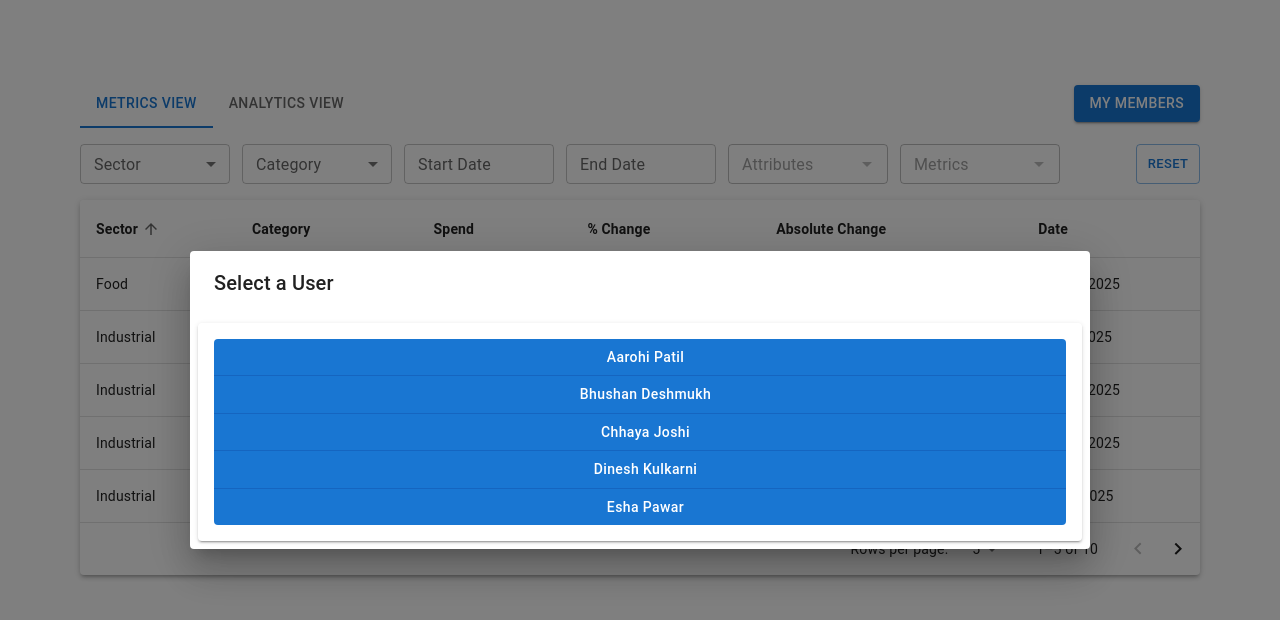
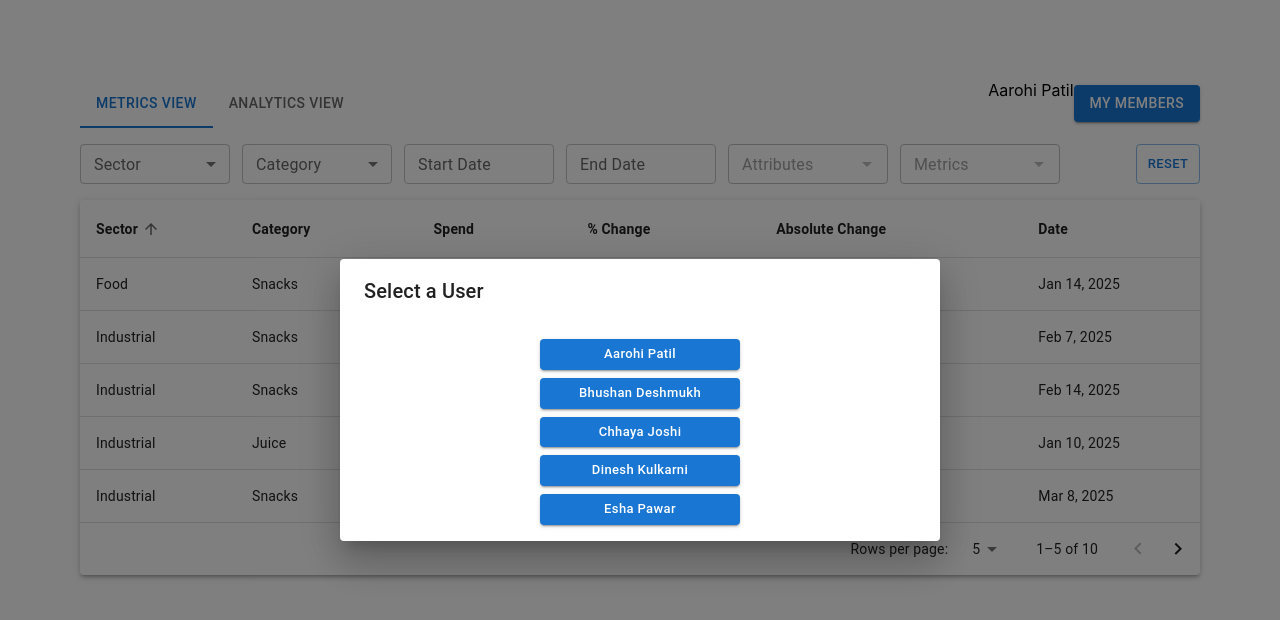
Before and after one commit to pranaydo/DashBoard-App, a React (Create React App) app: page / in a window 1280 px wide. Both pictures are taken after a click on the button "MY MEMBERS". Shown: the top 620 px of the page. Built offline with nearby package versions, Linux system fonts and the light colour scheme.

Commit message:
tob bar enhancement user name is showing ion the top

```diff
--- a/src/components/TopBar.tsx
+++ b/src/components/TopBar.tsx
@@ -1,16 +1,19 @@
 import { Button, Dialog, DialogTitle, ButtonGroup, Box } from "@mui/material";
-import { useState } from "react";
+import React, { useState } from "react";
 import { users } from "../mockData/MockData";
 import { User } from "../type/types";
 import { useUser } from "../context/UserContext";
 const TopBar: React.FC = () => {
+  const { user, setUser } = useUser();
   const [open, setOpen] = useState<boolean>(false);
-  // const [currentUser, setCurrentUser] = useState<string>("");
-  const { setUser } = useUser();
+  const [currentUser, setCurrentUser] = useState<string>(user.name);
+
+  // console.log(user);
 
   return (
     <div>
       <div style={{ display: "flex", justifyContent: "flex-end" }}>
+        {currentUser}
         <Button
           style={{ marginTop: "5px" }}
           variant="contained"
@@ -19,44 +22,42 @@ const TopBar: React.FC = () => {
           My Members
         </Button>
         {/* {currentUser} Will show current user in something like avtar  */}
-
         <Dialog
           open={open}
           onClose={() => setOpen(false)}
           fullWidth={true}
-          maxWidth="md"
+          maxWidth="sm"
         >
           <DialogTitle>Select a User</DialogTitle>
           <Box
             sx={{
               display: "flex",
-              "& > *": {
-                m: 1,
-              },
+              flexDirection: "column",
+              padding: 2,
+              gap: 1,
             }}
-          >
-            <ButtonGroup
-              orientation="vertical"
-              fullWidth
-              variant="contained"
-              sx={{ padding: 2 }}
           >
             {users.map((user: User) => (
               <Button
-                  style={{ paddingRight: "5px" }}
                 key={user.id}
                 onClick={() => {
                   console.log("Selected user data:", user);
-                    // setCurrentUser(user.name);
+                  setCurrentUser(user.name);
                   setUser(user);
                   setOpen(false);
                 }}
-                  sx={{ justifyContent: "center", textTransform: "none" }}
+                variant="contained"
+                size="small"
+                sx={{
+                  justifyContent: "center",
+                  textTransform: "none",
+                  width: "200px",
+                  alignSelf: "center",
+                }}
               >
                 {user.name}
               </Button>
             ))}
-            </ButtonGroup>
           </Box>
         </Dialog>
       </div>
```
Also changed, not shown: 1 other file (tests, documents, lock files or other folders). Lines whose indentation alone changed are shown as unchanged.
